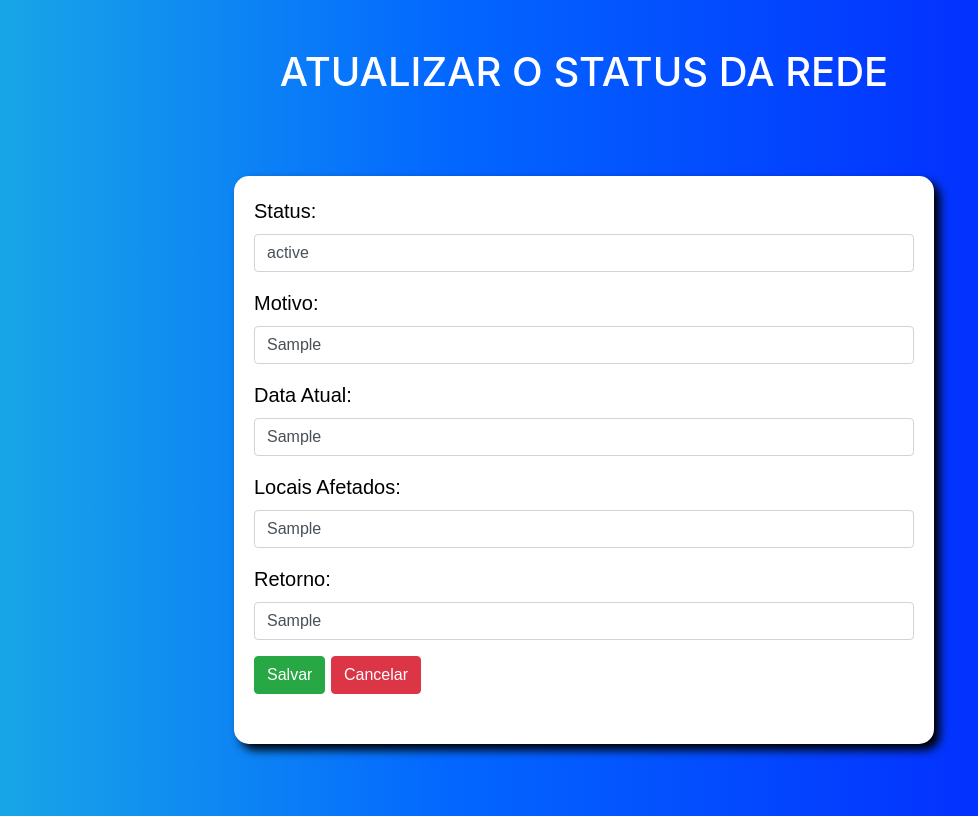
After one commit to spinho010/imperio, a Django app: page /gerenciar/1/ in a window 1280 px wide. The commit adds this page. Shown: the whole page, without its empty margins (56-1034 px from the left). Run offline with Django 3.2, Linux system fonts and the light colour scheme; tables that the repository leaves empty hold one stand-in row (values such as "Sample post"); some libraries are stand-ins or nearby versions.

Commit message:
adicionando o status de conexão

```diff
--- a/imperionet/urls.py
+++ b/imperionet/urls.py
@@ -18,7 +18,7 @@ from django.urls import path, include
 from vendas import views
 from django.conf import settings
 from django.conf.urls.static import static
-from vendas.views import CreateDados, Ver_Dados, Ver_Formulario, Loja, About, Produtos, Status
+from vendas.views import CreateDados, Ver_Dados, Ver_Formulario, Loja, About, Produtos, Status, UpdateStatus
 
 urlpatterns = [
     path('admin/', admin.site.urls),
@@ -31,4 +31,5 @@ urlpatterns = [
     path('about/', About.as_view(), name='about'),
     path('produtos/', Produtos.as_view(), name='produtos'),
     path('status/', Status.as_view(), name='status'),
+    path('gerenciar/<int:pk>/', UpdateStatus.as_view(), name='update_status'),
 ]
--- a/templates/perfil.html
+++ b/templates/perfil.html
@@ -65,7 +65,7 @@
   <hr>
   {% if user.groups.all.0.name == 'ADMINISTRAÇÃO' %}
     <a href="/admin"><button type="button" class="btn btn-danger">Administração</button></a>
-    <a href="/"><button type="button" class="btn btn-primary">Gerenciar Rede</button></a>
+    <a href="/gerenciar/1"><button type="button" class="btn btn-primary">Gerenciar Rede</button></a>
   {% endif %}
 
   <a href="/"><button type="button" class="btn btn-success">Voltar</button></a>
--- /dev/null
+++ b/templates/rede.html
@@ -0,0 +1,57 @@
+<!DOCTYPE html>
+{% load static %}
+
+{% load crispy_forms_tags %}
+<html lang="pt-br">
+<head>
+    <meta charset="UTF-8">
+    <meta name="viewport" content="width=device-width, initial-scale=1.0">
+    <link rel="stylesheet" href="https://stackpath.bootstrapcdn.com/bootstrap/4.5.2/css/bootstrap.min.css" integrity="sha384-JcKb8q3iqJ61gNV9KGb8thSsNjpSL0n8PARn9HuZOnIxN0hoP+VmmDGMN5t9UJ0Z" crossorigin="anonymous">
+    <link rel="shortcut icon" href="{% static 'favicon.ico' %}" type="image/x-icon">
+    <title>Gerenciar Rede</title>
+    <style>
+        body{
+            background: rgb(22,142,191);
+            background: linear-gradient(90deg, rgba(22,142,191,1) 0%, rgba(7,178,243,1) 0%, rgba(41,3,255,1) 0%, rgba(27,173,228,1) 0%, rgba(3,104,255,1) 39%, rgba(3,46,255,1) 83%, rgba(3,50,255,1) 100%);
+        }
+        main{
+        background-color: white;
+        width: 700px;
+        heigth: 600px;
+        margin: auto;
+        padding: 20px;
+        box-shadow: 6px 6px 10px black;
+        font-family: Arial, Helvetica, sans-serif;
+        font-size: 20px;
+        border-radius: 15px;
+        color: black;
+        text-align: left;
+        }
+
+    </style>
+</head>
+<body>
+    <br><br>
+    <h1 style="color: white; text-align: center;">
+        ATUALIZAR O STATUS DA REDE
+    </h1>
+    <br><br><br>
+
+    <div class="container" id="container1">
+        <main>
+            <form action="" method="POST">
+
+                {% csrf_token %}
+
+                {{ form|crispy }}
+
+                <button type="submit" class="btn btn-success">Salvar</button>   <a href="/"><button class="btn btn-danger">Cancelar</button></a>
+
+            </form>
+            <br>
+        </main>
+    </div>
+    <br><br><br>
+
+</body>
+</html>
--- a/vendas/views.py
+++ b/vendas/views.py
@@ -58,3 +58,12 @@ class Ver_Formulario(ListView):
 class Status(ListView):
     model = Estado
     template_name = 'status_rede.html'
+
+
+############################################### UPDATEVIEW ################################
+
+class UpdateStatus(UpdateView):
+    model = Estado
+    fields = ['status', 'motivo', 'data_atual', 'afetado', 'retorno']
+    template_name = 'rede.html'
+    success_url = ('/')
```
